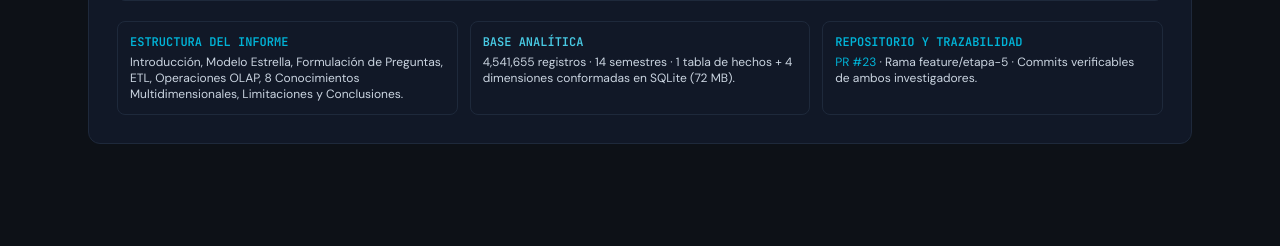
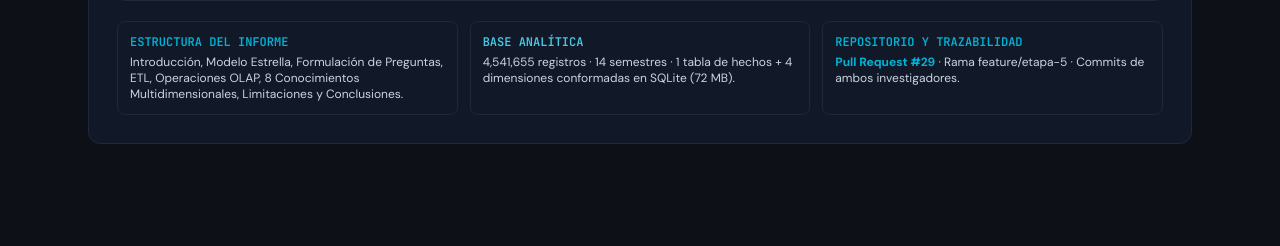
Before and after one commit to Rockbayo/MD_Proyecto_Educacion, a Flask app: page /etapa5 in a window 1280 px wide. Shown: the part 4390-4636 px from the top of the page. Run offline with Flask 3, Linux system fonts and the light colour scheme; some libraries are stand-ins or nearby versions.

Commit message:
docs(etapa-5): alinear enlace oficial del pull request a pr #29 en portal web y readme

```diff
--- a/templates/etapa5/index.html
+++ b/templates/etapa5/index.html
@@ -491,7 +491,7 @@
                 </div>
                 <div class="p-3 rounded-lg bg-muted/20 border border-border">
                     <span class="font-mono text-primary font-semibold block mb-1">REPOSITORIO Y TRAZABILIDAD</span>
-                    <a href="https://github.com/Rockbayo/MD_Proyecto_Educacion/pull/23" target="_blank" class="text-primary hover:underline">PR #23</a> · Rama feature/etapa-5 · Commits verificables de ambos investigadores.
+                    <a href="https://github.com/Rockbayo/MD_Proyecto_Educacion/pull/29" target="_blank" class="text-primary hover:underline font-bold">Pull Request #29</a> · <a href="https://github.com/Rockbayo/MD_Proyecto_Educacion/tree/feature/etapa-5" target="_blank" class="hover:underline">Rama feature/etapa-5</a> · Commits de ambos investigadores.
                 </div>
             </div>
         </div>
```
Also changed, not shown: README.md.
